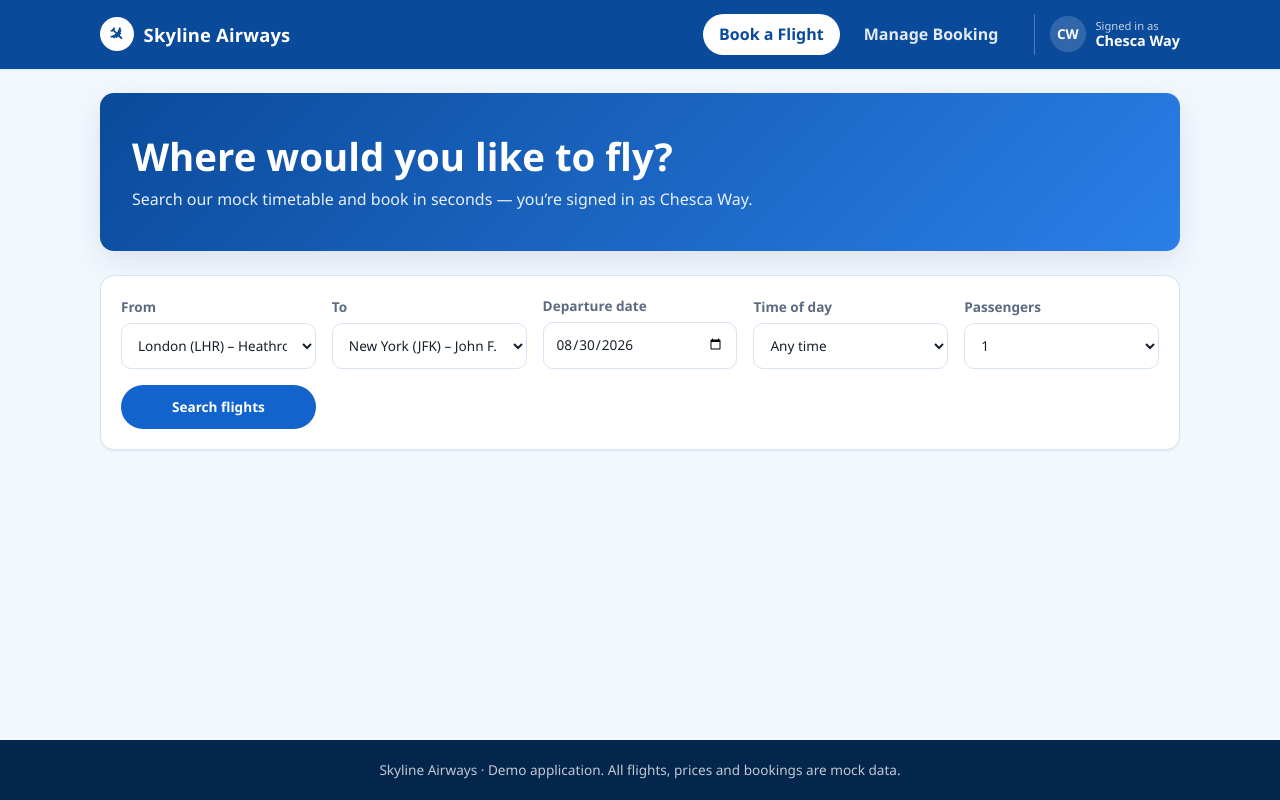
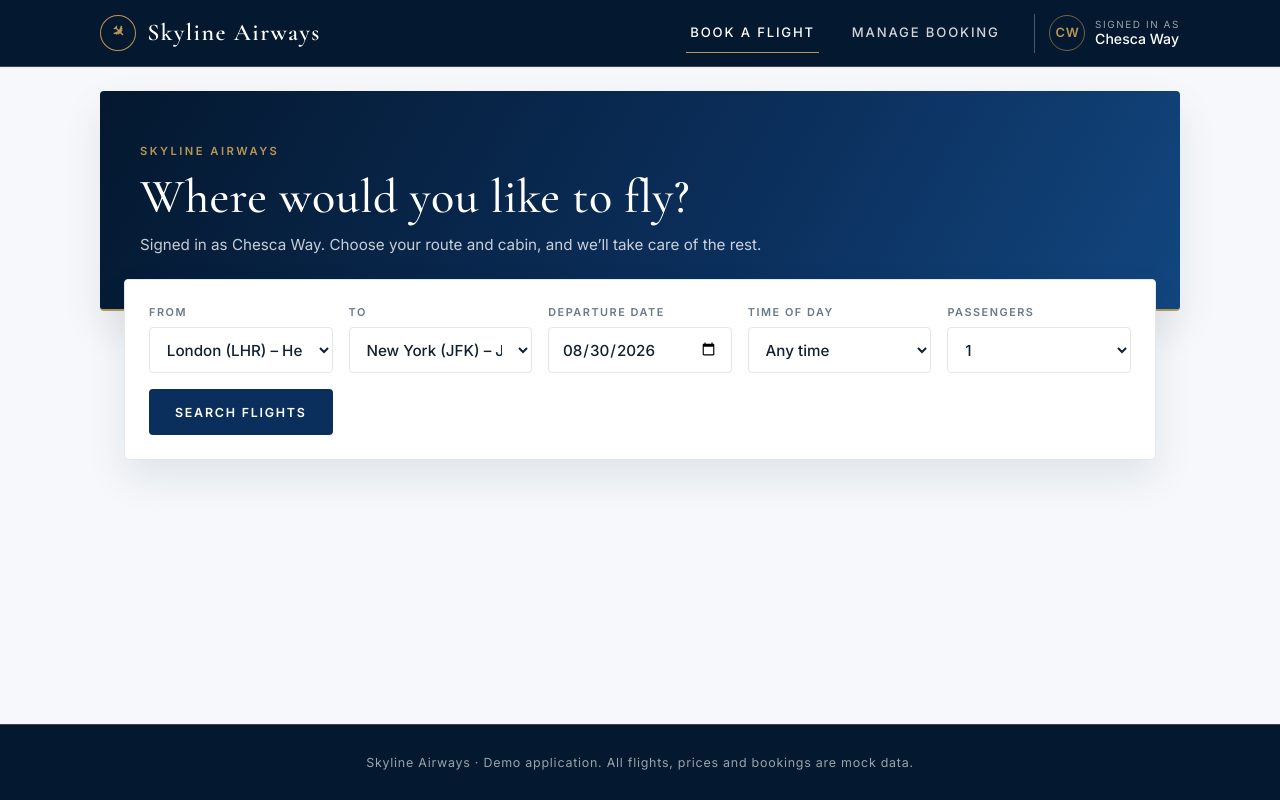
Before and after one commit to MattApiar/Flight-bookings, a React (Vite) app: page /book in a window 1280 px wide. Built offline with nearby package versions, Linux system fonts and the light colour scheme.

Commit message:
Refine UI for a premium single-airline experience

```diff
--- a/index.html
+++ b/index.html
@@ -3,6 +3,12 @@
   <head>
     <meta charset="UTF-8" />
     <meta name="viewport" content="width=device-width, initial-scale=1.0" />
+    <link rel="preconnect" href="https://fonts.googleapis.com" />
+    <link rel="preconnect" href="https://fonts.gstatic.com" crossorigin />
+    <link
+      href="https://fonts.googleapis.com/css2?family=Cormorant+Garamond:wght@400;500;600&family=Inter:wght@400;500;600&display=swap"
+      rel="stylesheet"
+    />
     <title>Skyline Airways | Flight Bookings</title>
   </head>
   <body>
--- a/src/data/flights.ts
+++ b/src/data/flights.ts
@@ -185,12 +185,8 @@ export const routeTemplates: RouteTemplate[] = [
   },
 ];
 
-const airlines = [
-  { name: 'Skyline Airways', prefix: 'SK' },
-  { name: 'Britannia Air', prefix: 'BA' },
-  { name: 'Atlantic Express', prefix: 'AX' },
-  { name: 'Northwind', prefix: 'NW' },
-];
+const AIRLINE_NAME = 'Skyline Airways';
+const FLIGHT_PREFIX = 'SK';
 
 const aircraftTypes = [
   'Airbus A320neo',
@@ -198,6 +194,12 @@ const aircraftTypes = [
   'Airbus A350-1000',
   'Boeing 777-300ER',
   'Airbus A321',
+];
+
+const cabins = [
+  { name: 'Economy', multiplier: 1 },
+  { name: 'Premium Economy', multiplier: 1.7 },
+  { name: 'Business', multiplier: 2.9 },
 ];
 
 /** Timetable window: every route flies every day for this many days from today. */
@@ -228,18 +230,19 @@ const buildTimetable = (): Flight[] => {
       route.slots.forEach(({ departureTime, arrivalTime }) => {
         const id = `${route.originCode}-${route.destinationCode}-${departureDate}-${departureTime.replace(':', '')}`;
         const seed = hash(id);
-        const airline = airlines[seed % airlines.length];
+        const cabin = cabins[seed % cabins.length];
         built.push({
           id,
-          airline: airline.name,
-          flightNumber: `${airline.prefix}${100 + (seed % 800)}`,
+          airline: AIRLINE_NAME,
+          flightNumber: `${FLIGHT_PREFIX}${100 + (seed % 800)}`,
+          cabin: cabin.name,
           originCode: route.originCode,
           destinationCode: route.destinationCode,
           departureDate,
           departureTime,
           arrivalTime,
           duration: route.duration,
-          price: route.basePrice + ((seed * 13) % 90),
+          price: Math.round((route.basePrice + ((seed * 13) % 90)) * cabin.multiplier),
           aircraft: aircraftTypes[seed % aircraftTypes.length],
         });
       });
--- a/src/pages/BookFlight.tsx
+++ b/src/pages/BookFlight.tsx
@@ -89,10 +89,11 @@ export default function BookFlight() {
   return (
     <div className="page">
       <section className="hero">
+        <span className="eyebrow">Skyline Airways</span>
         <h1>Where would you like to fly?</h1>
         <p>
-          Search our mock timetable and book in seconds &mdash; you&rsquo;re signed in as{' '}
-          {currentUser.name}.
+          Signed in as {currentUser.name}. Choose your route and cabin, and we&rsquo;ll take care of
+          the rest.
         </p>
       </section>
 
--- a/src/pages/ManageBooking.tsx
+++ b/src/pages/ManageBooking.tsx
@@ -60,6 +60,7 @@ export default function ManageBooking() {
   return (
     <div className="page">
       <section className="hero hero--compact">
+        <span className="eyebrow">My Skyline</span>
         <h1>Your bookings, {currentUser.name.split(' ')[0]}</h1>
         <p>
           {upcomingCount} upcoming trip{upcomingCount === 1 ? '' : 's'} on this account &middot;{' '}
--- a/src/styles/global.css
+++ b/src/styles/global.css
@@ -1,19 +1,23 @@
 :root {
-  --blue-900: #04264d;
-  --blue-700: #0a4a9a;
-  --blue-600: #1264cc;
-  --blue-500: #2b7fe8;
-  --blue-100: #e4eefc;
-  --blue-050: #f3f8ff;
+  --blue-900: #04182f;
+  --blue-800: #072142;
+  --blue-700: #0b2f5c;
+  --blue-600: #12467f;
+  --blue-500: #2f6ba8;
+  --blue-100: #e7eef6;
+  --blue-050: #f6f8fb;
+  --gold: #b99653;
+  --gold-soft: #f3ecdd;
   --white: #ffffff;
-  --ink: #17202c;
-  --muted: #5c6b80;
-  --border: #d7e3f4;
-  --danger: #c62c3d;
-  --success: #16794a;
-  --radius: 14px;
-  --shadow-sm: 0 1px 2px rgba(4, 38, 77, 0.08);
-  --shadow-md: 0 10px 30px rgba(4, 38, 77, 0.1);
+  --ink: #12202f;
+  --muted: #6a7889;
+  --border: #e3e8ee;
+  --danger: #a92f3c;
+  --success: #1d6b4c;
+  --radius: 4px;
+  --shadow-sm: 0 1px 2px rgba(9, 30, 56, 0.05);
+  --shadow-md: 0 18px 40px rgba(9, 30, 56, 0.09);
+  --heading-font: 'Cormorant Garamond', Georgia, 'Times New Roman', serif;
 }
 
 * {
@@ -28,17 +32,21 @@ body,
 
 body {
   margin: 0;
-  font-family: 'Segoe UI', system-ui, -apple-system, Helvetica, Arial, sans-serif;
+  font-family: 'Inter', 'Segoe UI', system-ui, -apple-system, Helvetica, Arial, sans-serif;
   color: var(--ink);
   background: var(--blue-050);
-  line-height: 1.5;
+  line-height: 1.55;
+  -webkit-font-smoothing: antialiased;
 }
 
 h1,
 h2,
 h3 {
   margin: 0 0 0.5rem;
-  line-height: 1.2;
+  line-height: 1.15;
+  font-family: var(--heading-font);
+  font-weight: 600;
+  letter-spacing: 0.01em;
 }
 
 .app {
@@ -54,12 +62,23 @@ h3 {
 
 .muted {
   color: var(--muted);
-  font-size: 0.9rem;
+  font-size: 0.85rem;
+}
+
+.eyebrow {
+  display: block;
+  margin-bottom: 0.6rem;
+  font-size: 0.7rem;
+  font-weight: 600;
+  letter-spacing: 0.22em;
+  text-transform: uppercase;
+  color: var(--gold);
 }
 
 /* Navigation */
 .navbar {
-  background: var(--blue-700);
+  background: var(--blue-900);
+  border-bottom: 1px solid rgba(185, 150, 83, 0.35);
   color: var(--white);
   box-shadow: var(--shadow-sm);
   position: sticky;
@@ -81,22 +100,24 @@ h3 {
 .brand {
   display: inline-flex;
   align-items: center;
-  gap: 0.6rem;
+  gap: 0.7rem;
   color: var(--white);
   text-decoration: none;
-  font-weight: 700;
-  font-size: 1.15rem;
-  letter-spacing: 0.01em;
+  font-family: var(--heading-font);
+  font-weight: 600;
+  font-size: 1.5rem;
+  letter-spacing: 0.06em;
 }
 
 .brand__mark {
   display: grid;
   place-items: center;
-  width: 34px;
-  height: 34px;
+  width: 36px;
+  height: 36px;
   border-radius: 50%;
-  background: var(--white);
-  color: var(--blue-700);
+  border: 1px solid var(--gold);
+  color: var(--gold);
+  font-size: 0.95rem;
   transform: rotate(45deg);
 }
 
@@ -106,20 +127,24 @@ h3 {
 }
 
 .nav-link {
-  color: rgba(255, 255, 255, 0.88);
+  color: rgba(255, 255, 255, 0.82);
   text-decoration: none;
-  padding: 0.55rem 1rem;
-  border-radius: 999px;
-  font-weight: 600;
+  padding: 0.55rem 0.25rem;
+  margin: 0 0.65rem;
+  font-size: 0.82rem;
+  font-weight: 500;
+  letter-spacing: 0.14em;
+  text-transform: uppercase;
+  border-bottom: 1px solid transparent;
 }
 
 .nav-link:hover {
-  background: rgba(255, 255, 255, 0.14);
+  color: var(--white);
 }
 
 .nav-link--active {
-  background: var(--white);
-  color: var(--blue-700);
+  color: var(--white);
+  border-bottom-color: var(--gold);
 }
 
 .account {
@@ -137,10 +162,11 @@ h3 {
   width: 36px;
   height: 36px;
   border-radius: 50%;
-  background: rgba(255, 255, 255, 0.16);
-  color: var(--white);
-  font-weight: 700;
-  font-size: 0.85rem;
+  border: 1px solid rgba(185, 150, 83, 0.6);
+  color: var(--gold);
+  font-weight: 600;
+  font-size: 0.8rem;
+  letter-spacing: 0.06em;
 }
 
 .account__text {
@@ -150,12 +176,15 @@ h3 {
 }
 
 .account__text small {
-  font-size: 0.7rem;
-  color: rgba(255, 255, 255, 0.75);
+  font-size: 0.62rem;
+  letter-spacing: 0.16em;
+  text-transform: uppercase;
+  color: rgba(255, 255, 255, 0.6);
 }
 
 .account__text strong {
-  font-size: 0.9rem;
+  font-size: 0.88rem;
+  font-weight: 500;
 }
 
 .navbar__toggle {
@@ -190,60 +219,78 @@ h3 {
 }
 
 .hero {
-  background: linear-gradient(135deg, var(--blue-700), var(--blue-500));
+  background: linear-gradient(120deg, var(--blue-900) 0%, var(--blue-700) 60%, var(--blue-600) 100%);
   color: var(--white);
   border-radius: var(--radius);
-  padding: 2.5rem 2rem;
+  padding: 3.25rem 2.5rem;
   box-shadow: var(--shadow-md);
+  border-bottom: 2px solid var(--gold);
 }
 
 .hero--compact {
-  padding: 1.75rem 2rem;
+  padding: 2.25rem 2.5rem;
 }
 
 .hero h1 {
-  font-size: clamp(1.6rem, 3.5vw, 2.4rem);
+  font-size: clamp(2rem, 4.5vw, 3rem);
+  font-weight: 500;
 }
 
 .hero p {
   margin: 0;
-  color: rgba(255, 255, 255, 0.9);
+  color: rgba(255, 255, 255, 0.78);
+  font-size: 0.95rem;
 }
 
 .card {
   background: var(--white);
   border: 1px solid var(--border);
   border-radius: var(--radius);
-  padding: 1.25rem;
+  padding: 1.5rem;
   box-shadow: var(--shadow-sm);
+}
+
+.search-form {
+  margin-top: -3.5rem;
+  margin-left: 1.5rem;
+  margin-right: 1.5rem;
+  box-shadow: var(--shadow-md);
+  position: relative;
+  z-index: 1;
 }
 
 /* Forms */
 .field {
   display: flex;
   flex-direction: column;
-  gap: 0.35rem;
-  font-size: 0.85rem;
+  gap: 0.4rem;
+  font-size: 0.68rem;
   font-weight: 600;
+  letter-spacing: 0.14em;
+  text-transform: uppercase;
   color: var(--muted);
 }
 
 .field input,
 .field select {
-  font: inherit;
+  font-family: inherit;
+  font-size: 0.95rem;
   font-weight: 500;
+  letter-spacing: normal;
+  text-transform: none;
   color: var(--ink);
-  padding: 0.7rem 0.75rem;
+  padding: 0.7rem 0.8rem;
   border: 1px solid var(--border);
-  border-radius: 10px;
+  border-radius: var(--radius);
   background: var(--white);
-  min-height: 44px;
+  min-height: 46px;
 }
 
 .field input:focus,
 .field select:focus {
-  outline: 2px solid var(--blue-500);
-  outline-offset: 1px;
+  outline: none;
+  border-color: var(--blue-600);
+  box-shadow: 0 0 0 3px rgba(18, 70, 127, 0.1);
 }
 
 .search-form__grid {
@@ -282,32 +329,46 @@ h3 {
 }
 
 .btn {
-  font: inherit;
+  font-family: inherit;
+  font-size: 0.78rem;
   font-weight: 600;
-  border-radius: 999px;
-  padding: 0.7rem 1.4rem;
+  letter-spacing: 0.14em;
+  text-transform: uppercase;
+  border-radius: var(--radius);
+  padding: 0.75rem 1.6rem;
   border: 1px solid transparent;
   cursor: pointer;
-  min-height: 44px;
+  min-height: 46px;
+  transition: background-color 0.15s ease, color 0.15s ease, border-color 0.15s ease;
 }
 
 .btn--primary {
-  background: var(--blue-600);
+  background: var(--blue-700);
   color: var(--white);
 }
 
 .btn--primary:hover {
-  background: var(--blue-700);
+  background: var(--blue-900);
 }
 
 .btn--secondary {
-  background: var(--blue-100);
+  background: var(--white);
+  border-color: var(--gold);
   color: var(--blue-700);
 }
 
+.btn--secondary:hover {
+  background: var(--gold-soft);
+}
+
 .btn--ghost {
-  background: var(--white);
+  background: transparent;
   border-color: var(--border);
+  color: var(--muted);
+}
+
+.btn--ghost:hover {
+  border-color: var(--blue-600);
   color: var(--blue-700);
 }
 
@@ -318,6 +379,9 @@ h3 {
 
 .btn--block {
   width: 100%;
+  white-space: nowrap;
+  padding-left: 1rem;
+  padding-right: 1rem;
 }
 
 .btn:disabled {
@@ -335,18 +399,30 @@ h3 {
 .flight-card {
   background: var(--white);
   border: 1px solid var(--border);
+  border-left: 3px solid transparent;
   border-radius: var(--radius);
-  padding: 1.1rem 1.25rem;
+  padding: 1.4rem 1.6rem;
   display: grid;
   grid-template-columns: 1fr 2fr auto;
-  gap: 1rem;
+  gap: 1.25rem;
   align-items: center;
   box-shadow: var(--shadow-sm);
+  transition: border-color 0.15s ease, box-shadow 0.15s ease;
+}
+
+.flight-card:hover {
+  border-left-color: var(--gold);
+  box-shadow: var(--shadow-md);
 }
 
 .flight-card--selected {
-  border-color: var(--blue-500);
-  box-shadow: 0 0 0 2px rgba(43, 127, 232, 0.25);
+  border-left-color: var(--gold);
+  box-shadow: var(--shadow-md);
+}
+
+.flight-card__number {
+  font-size: 0.95rem;
+  letter-spacing: 0.08em;
 }
 
 .flight-card__airline {
@@ -357,12 +433,14 @@ h3 {
 
 .badge {
   align-self: flex-start;
-  background: var(--blue-100);
-  color: var(--blue-700);
-  padding: 0.2rem 0.65rem;
-  border-radius: 999px;
-  font-size: 0.8rem;
-  font-weight: 700;
+  background: var(--gold-soft);
+  color: #7d6224;
+  padding: 0.2rem 0.6rem;
+  border-radius: 2px;
+  font-size: 0.65rem;
+  font-weight: 600;
+  letter-spacing: 0.14em;
+  text-transform: uppercase;
 }
 
 .flight-card__route {
@@ -375,6 +453,12 @@ h3 {
 .flight-card__endpoint {
   display: flex;
   flex-direction: column;
+}
+
+.flight-card__endpoint strong {
+  font-family: var(--heading-font);
+  font-size: 1.7rem;
+  font-weight: 500;
 }
 
 .flight-card__endpoint--right {
@@ -390,8 +474,8 @@ h3 {
 
 .flight-card__line {
   width: 100%;
-  height: 2px;
-  background: linear-gradient(90deg, var(--blue-100), var(--blue-500), var(--blue-100));
+  height: 1px;
+  background: linear-gradient(90deg, transparent, var(--gold), transparent);
 }
 
 .flight-card__price {
@@ -403,8 +487,11 @@ h3 {
 
 .flight-card__price strong {
   display: block;
-  font-size: 1.35rem;
-  color: var(--blue-700);
+  font-family: var(--heading-font);
+  font-size: 1.9rem;
+  font-weight: 600;
+  color: var(--blue-900);
+  text-align: right;
 }
 
 .empty {
@@ -413,7 +500,7 @@ h3 {
 }
 
 .confirmation {
-  border-left: 5px solid var(--success);
+  border-left: 3px solid var(--gold);
 }
 
 /* Manage bookings */
@@ -445,24 +532,27 @@ h3 {
 
 .booking__header h3 {
   margin: 0;
-  color: var(--blue-700);
-  letter-spacing: 0.05em;
+  color: var(--blue-900);
+  font-size: 1.5rem;
+  letter-spacing: 0.12em;
 }
 
 .status {
   padding: 0.25rem 0.7rem;
-  border-radius: 999px;
-  font-size: 0.8rem;
-  font-weight: 700;
+  border-radius: 2px;
+  font-size: 0.65rem;
+  font-weight: 600;
+  letter-spacing: 0.14em;
+  text-transform: uppercase;
 }
 
 .status--ok {
-  background: #e2f5ec;
+  background: #eaf3ee;
   color: var(--success);
 }
 
 .status--cancelled {
-  background: #fdeaec;
+  background: #f8ecee;
   color: var(--danger);
 }
 
@@ -474,15 +564,15 @@ h3 {
 }
 
 .booking__details dt {
-  font-size: 0.78rem;
+  font-size: 0.65rem;
   text-transform: uppercase;
-  letter-spacing: 0.05em;
+  letter-spacing: 0.14em;
   color: var(--muted);
 }
 
 .booking__details dd {
   margin: 0;
-  font-weight: 600;
+  font-weight: 500;
 }
 
 .booking__edit {
@@ -492,10 +582,12 @@ h3 {
 
 .footer {
   background: var(--blue-900);
-  color: rgba(255, 255, 255, 0.75);
+  border-top: 1px solid rgba(185, 150, 83, 0.35);
+  color: rgba(255, 255, 255, 0.6);
   text-align: center;
-  padding: 1.25rem;
-  font-size: 0.85rem;
+  padding: 1.75rem 1.25rem;
+  font-size: 0.78rem;
+  letter-spacing: 0.06em;
 }
 
 .footer p {
@@ -531,7 +623,11 @@ h3 {
   }
 
   .hero {
-    padding: 1.75rem 1.25rem;
+    padding: 2rem 1.25rem;
+  }
+
+  .search-form {
+    margin: -2rem 0 0;
   }
 
   .flight-card {
--- a/src/types.ts
+++ b/src/types.ts
@@ -9,6 +9,7 @@ export interface Flight {
   id: string;
   airline: string;
   flightNumber: string;
+  cabin: string;
   originCode: string;
   destinationCode: string;
   departureDate: string;
```
Also changed, not shown: src/components/FlightCard.tsx (+5 -6 lines).
